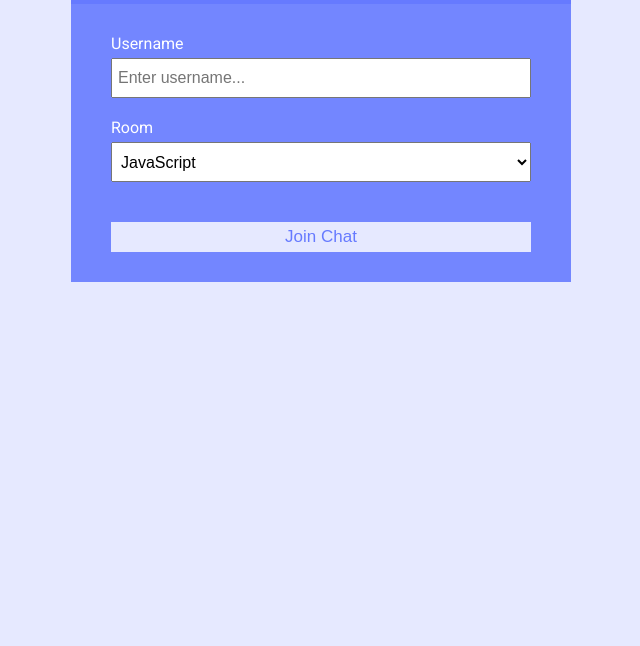
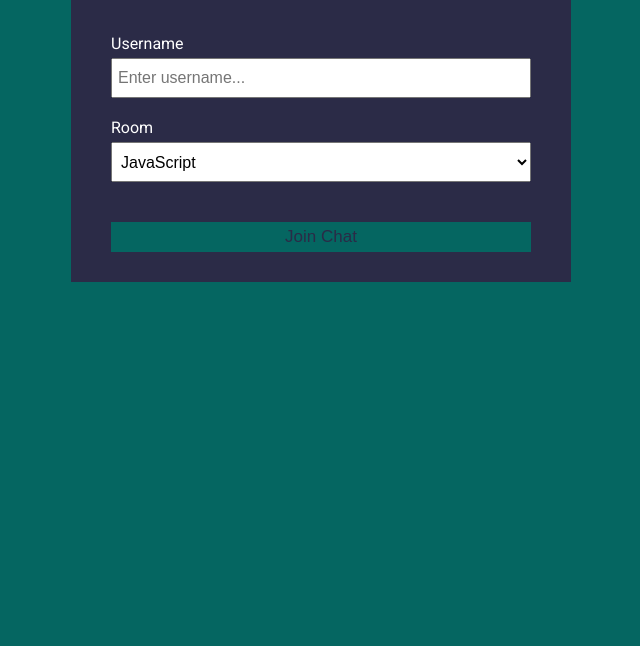
Before and after one commit to Desire-cpu/Xhumana-chat, a website: page public/index.html in a window 1280 px wide. Shown: the part 154-800 px from the top of the page, without its empty margins (319-959 px from the left). Drawn offline with Linux system fonts and the light colour scheme.

Commit message:
playing around with css for some colors

```diff
--- a/public/css/style.css
+++ b/public/css/style.css
@@ -1,9 +1,9 @@
 @import url('https://fonts.googleapis.com/css?family=Roboto&display=swap');
 
 :root {
-	--dark-color-a: #667aff;
-	--dark-color-b: #7386ff;
-	--light-color: #e6e9ff;
+	--dark-color-a: #2b2b47;
+	--dark-color-b: #2b2b47;
+	--light-color: #056661;
 	--success-color: #5cb85c;
 	--error-color: #d9534f;
 }
```
